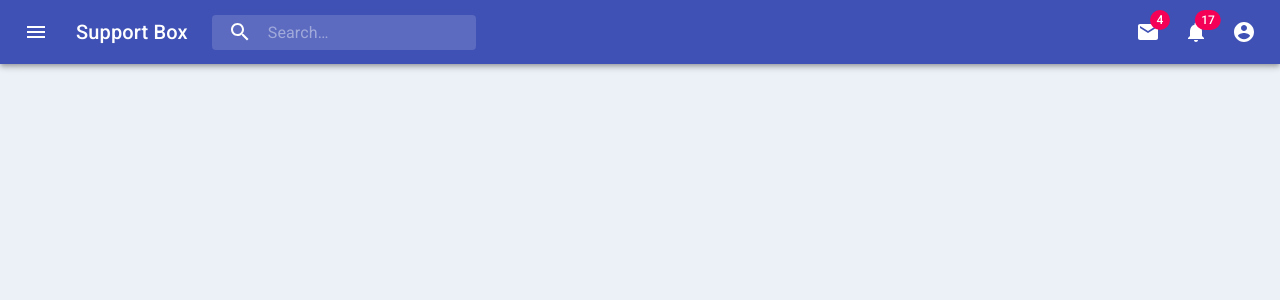
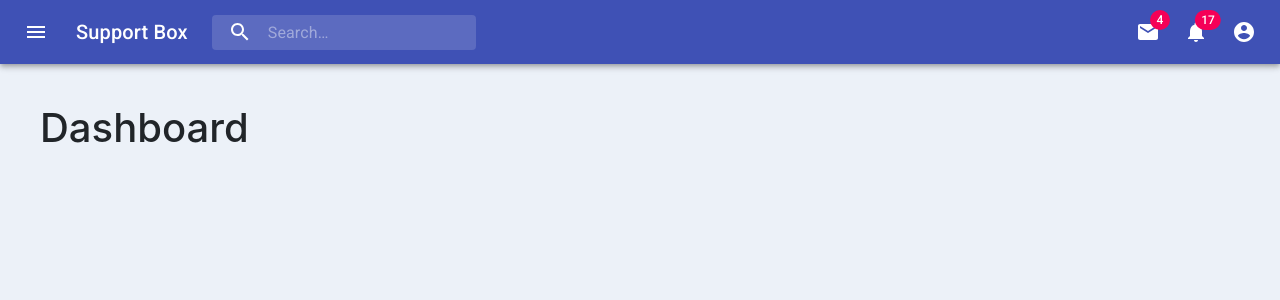
Before and after one commit to RodolfoSilveira/support-box-client, a React (Create React App) app: page /home in a window 1280 px wide. Shown: the top 300 px of the page. Built offline with nearby package versions, Linux system fonts and the light colour scheme.

Commit message:
resolvendo bug de rota

```diff
--- a/src/components/common/Main/index.js
+++ b/src/components/common/Main/index.js
@@ -10,7 +10,7 @@ function Main() {
     return (
         <MainContainer>
             <Switch>
-                <Route path='/home/dashboard' component={Dashboard}/>
+                <Route exact path='/home' component={Dashboard}/>
                 <Route path='/home/tasks' component={Tasks}/>
                 <Route path='/home/client' component={Client}/>
                 <Route path='/home/employee' component={Employee}/>
--- a/src/components/common/Menu/index.js
+++ b/src/components/common/Menu/index.js
@@ -11,7 +11,7 @@ function Menu() {
                 <Navegacao>
                     <LisItens>
                         <BoxItem>
-                            <Link to='/home/dashboard'>
+                            <Link to='/home'>
                                 <Item>
                                     <Icone>
                                         <MaterialIcon
--- a/src/components/common/Menu/styles.js
+++ b/src/components/common/Menu/styles.js
@@ -27,6 +27,14 @@ export const BoxItem = styled.div`
   border-left: 1px solid #f4f4f4;
   border-right: 1px solid #f4f4f4;
   box-shadow: 1px 1px 1px rgba(0,0,0,.1);
+
+  a {
+    color: #000;
+  }
+
+  a:hover {
+    color: #3f51b5;
+  }
 `
 
 export const Item = styled.li`
```
Also changed, not shown: src/routes/index.js (line endings or trailing spaces). Lines whose indentation alone changed are shown as unchanged.
